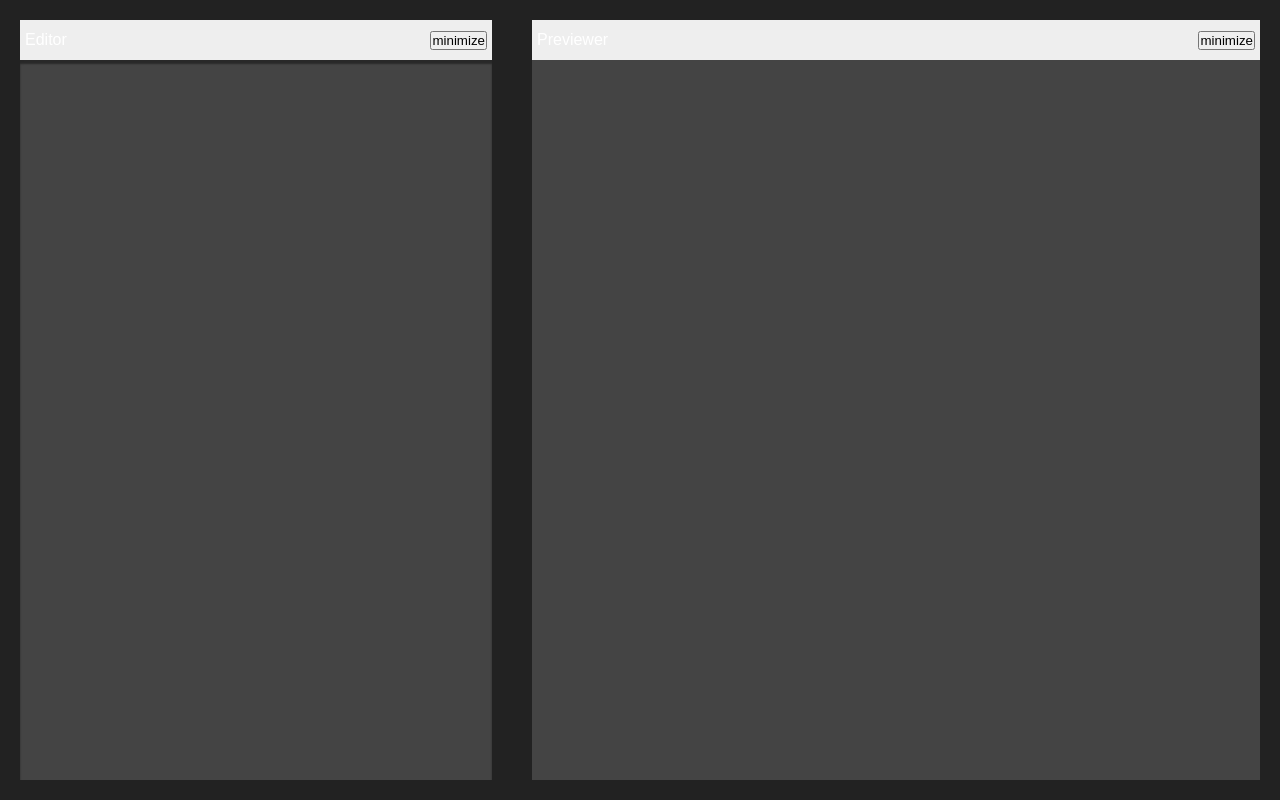
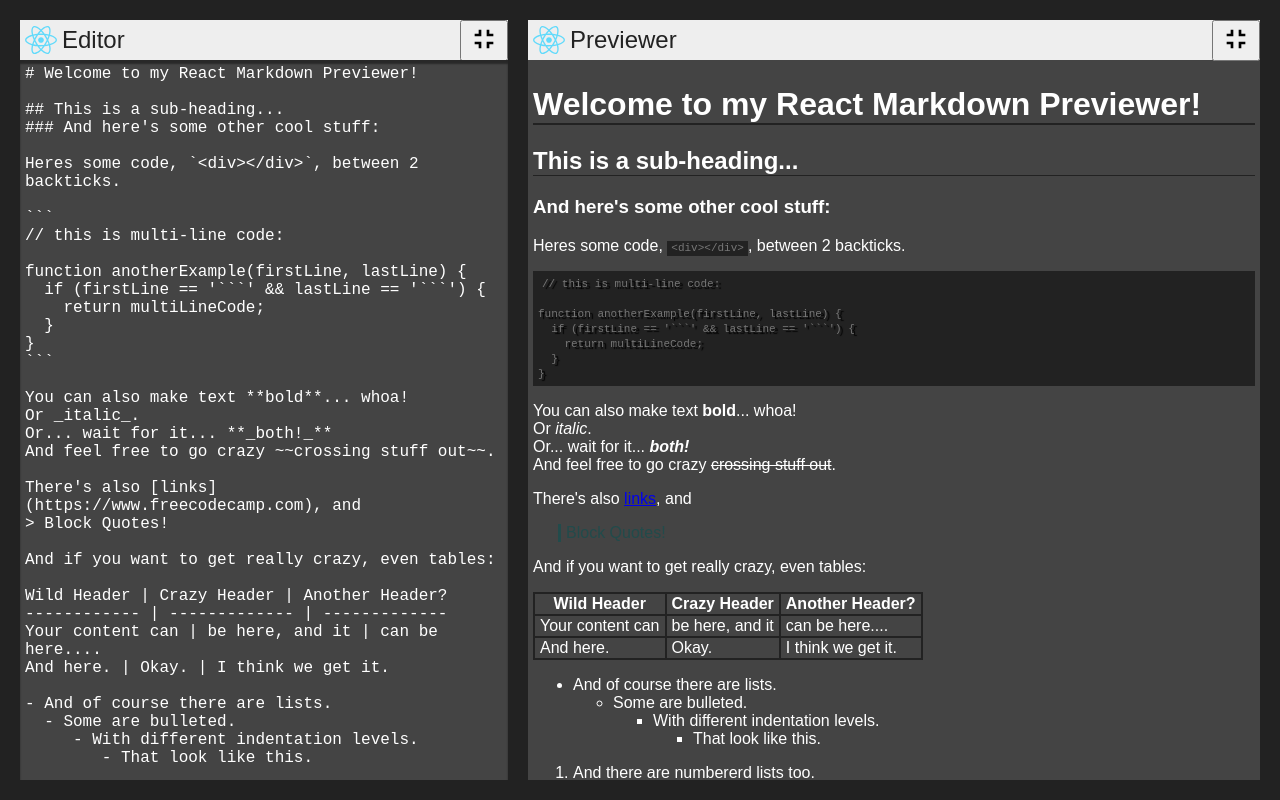
Before and after one commit to sitek94/simple-markdown-previewer, a React (Create React App) app: page / in a window 1280 px wide. Built offline with nearby package versions, Linux system fonts and the light colour scheme.

Commit message:
cleanup and refactor

```diff
--- a/src/App.js
+++ b/src/App.js
@@ -26,7 +26,7 @@ export default function App() {
   };
 
   // Handle textarea input from Editor component
-  const [inputText, setInputText] = useState('');
+  const [inputText, setInputText] = useState(placeholder);
   const handleChange = (e) => {
     setInputText(e.target.value);
   };
@@ -62,3 +62,52 @@ export default function App() {
     </div>
   );
 }
+
+
+const placeholder =
+`# Welcome to my React Markdown Previewer!
+
+## This is a sub-heading...
+### And here's some other cool stuff:
+
+Heres some code, \`<div></div>\`, between 2 backticks.
+
+\`\`\`
+// this is multi-line code:
+
+function anotherExample(firstLine, lastLine) {
+  if (firstLine == '\`\`\`' && lastLine == '\`\`\`') {
+    return multiLineCode;
+  }
+}
+\`\`\`
+
+You can also make text **bold**... whoa!
+Or _italic_.
+Or... wait for it... **_both!_**
+And feel free to go crazy ~~crossing stuff out~~.
+
+There's also [links](https://www.freecodecamp.com), and
+> Block Quotes!
+
+And if you want to get really crazy, even tables:
+
+Wild Header | Crazy Header | Another Header?
+------------ | ------------- | -------------
+Your content can | be here, and it | can be here....
+And here. | Okay. | I think we get it.
+
+- And of course there are lists.
+  - Some are bulleted.
+     - With different indentation levels.
+        - That look like this.
+
+
+1. And there are numbererd lists too.
+1. Use just 1s if you want!
+1. But the list goes on...
+- Even if you use dashes or asterisks.
+* And last but not least, let's not forget embedded images:
+
+
+`
--- a/src/Editor.js
+++ b/src/Editor.js
@@ -1,5 +1,4 @@
 import React from 'react';
-import PropTypes from 'prop-types';
 
 import Panel from './Panel';
 
@@ -10,8 +9,3 @@ export default function Editor({ inputText, onChange, ...props }) {
     </Panel>
   );
 }
-
-Editor.propTypes = {
-  inputText: PropTypes.string.isRequired,
-  onChange: PropTypes.func.isRequired
-}
--- a/src/Panel.js
+++ b/src/Panel.js
@@ -1,25 +1,25 @@
 import React from 'react';
-import PropTypes from 'prop-types';
 
-function Panel({ label, isMaximized, onIconClick, children, className }) {
+import { FaReact } from 'react-icons/fa';
+import { MdFullscreen, MdFullscreenExit } from 'react-icons/md';
+
+function Toolbar({ isMaximized, label, onResizeIconClick }) {
   return (
-    <div className={`Panel ${className}`} >
-      <div className="toolbar">
-        <div className="label">
-          {label}
-        </div>
-        <button onClick={onIconClick}>{isMaximized ? "minimize" : "maximize"}</button>
-      </div>
+    <div className="Toolbar">
+      <FaReact className="logo" />
+      <div className="label"> {label}</div>
+      <button className="button" onClick={onResizeIconClick}>
+        {isMaximized ? <MdFullscreenExit /> : <MdFullscreen />}
+      </button>
+    </div>
+  );
+}
+
+export default function Panel({ children, ...props }) {
+  return (
+    <div className="Panel">
+      <Toolbar {...props} />
       {children}
     </div>
   );
 }
-
-Panel.propTypes = {
-  isMaximized: PropTypes.bool.isRequired,
-  onIconClick: PropTypes.func.isRequired,
-  label: PropTypes.string,
-  children: PropTypes.node,
-};
-
-export default Panel;
--- a/src/Previewer.js
+++ b/src/Previewer.js
@@ -1,19 +1,21 @@
 import React from 'react';
 import PropTypes from 'prop-types';
+import './markdown-style.scss';
 
 import Panel from './Panel';
 import marked from 'marked';
 
 marked.setOptions({
   breaks: true,
-  gfm: true,
 });
+
+const renderer = new marked.Renderer();
 
 // Parses the text that that it gets from props as originalText
 // and then renders output
 export default function Previewer({ originalText, ...props }) {
   function createMarkup() {
-    return { __html: marked(originalText) };
+    return { __html: marked(originalText, renderer) };
   }
   return (
     <Panel {...props} label="Previewer" className="Previewer">
--- /dev/null
+++ b/src/markdown-style.scss
@@ -0,0 +1,40 @@
+// MARKDOWN STYLES
+blockquote {
+    border-left: 3px solid #224B4B;
+    color: #224B4B;
+    padding-left: 5px;
+    margin-left: 25px;
+  }
+
+  code {
+    background: #222;
+    color: #777;
+    padding: 1px 4px 2px 4px;
+    font-size: 11px;
+  }
+
+  pre {
+    background: #222;
+    padding: 5px 0 5px 5px;
+    code {
+      text-shadow: 3px 2px 1px black;
+    }
+  }
+
+  h1 {
+    border-bottom: 2px solid #222;
+  }
+
+  h2 {
+    border-bottom: 1px solid #222;
+  }
+
+  table {
+    border-collapse: collapse;
+  }
+
+  td, th {
+    border: 2px solid #222;
+    padding-left: 5px;
+    padding-right: 5px;
+  }
--- a/src/style.scss
+++ b/src/style.scss
@@ -1,90 +1,113 @@
-$grey-1: #eee;
-$grey-8: #444;
-$grey-9: #222;
-$white: #fff;
+:root {
+  --grey-1: #eee;
+  --grey-8: #444;
+  --grey-9: #222;
+  --white: #fff;
 
-$inner-shadow: inset 0px 4px 2px 0px rgba(0, 0, 0, 0.42);
-$default-font-size: 16px;
+  --inner-shadow: inset 0px 4px 2px 0px rgba(0, 0, 0, 0.42);
+  --default-font-size: 16px;
+
+  --spacing-1: 5px;
+  --spacing-2: 10px;
+  --spacing-3: 20px;
+}
 
 * {
-  margin: 0;
-  padding: 0;
   box-sizing: inherit;
 }
 
 html {
   box-sizing: border-box;
-  font-family: source-code-pro, Menlo, Monaco, Consolas, 'Courier New',
-  monospace;
 }
 
+body {
+  margin: 0;
+}
+
+// Main app container
 .App {
   font-family: sans-serif;
+  color: var(--white);
+  background-color: var(--grey-9);
+
+  // Main layout
   height: 100vh;
-
-  color: $white;
-  background-color: $grey-9;
-
   display: grid;
+  gap: var(--spacing-3);
+  padding: var(--spacing-3);
   grid-template-rows: 2fr 3fr;
 
+  // On smaller screens display panel vertically
   @media (min-width: 600px) {
     grid-template-rows: auto;
     grid-template-columns: 2fr 3fr;
   }
+}
 
 
+// Markup container (Previewer component)
+.markup {
+  width: 100%;
+  height: 100%;
+  padding: var(--spacing-1);
+  word-break: break-word;
+  overflow-y: scroll;
 }
 
-/* === PANEL === */
+// Textarea style (Editor component)
+.textarea {
+  width: 100%;
+  height: 100%;
+  padding: var(--spacing-1);
+
+  color: var(--white);
+  background-color: var(--grey-8);
+  box-shadow: var(--inner-shadow);
+  font-size: var(--default-font-size);
+
+  outline: none;
+  resize: none;
+  border: none;
+}
+
+// Panel - base component for both Previewer and Editor components
 .Panel {
-  margin: 20px;
-  background-color: $grey-8;
-
+  background-color: var(--grey-8);
+  height: 100%;
 
   display: grid;
   grid-template-rows: 40px 1fr;
 
+  // Prevent text from overlapping when too much text
+  overflow: hidden;
+}
 
-  .toolbar {
-    color: $white;
-    background-color: $grey-1;
-    display: flex;
-    justify-content: space-between;
-    align-items: center;
-    padding: 0 5px;
+// Toolbar displayed at the top of Panel component
+.Toolbar {
+  color: var(--white);
+  background-color: var(--grey-1);
 
-    .label {
+  display: flex;
+  justify-content: space-between;
+  align-items: center;
 
+  .logo {
+    margin: 0 var(--spacing-1);
+    color: #61dafb;
+    font-size: 32px;
+  }
+
+  .label {
+    color: var(--grey-9);
+    font-size: 24px;
+
+    // Nice trick to align it to the left
+    margin-right: auto;
+  }
+
+  .button {
+    & > svg {
+        font-size: 32px;
     }
   }
-
-  .body {
-  }
 }
-
-.Previewer {
-  .markup {
-    padding: 10px;
-    word-break: break-word;
-
-  }
-}
-
-.Editor {
-  .textarea {
-    width: 100%;
-    height: 100%;
-    padding: 10px;
-
-    color: $white;
-    background-color: $grey-8;
-    box-shadow: $inner-shadow;
-    font-size: $default-font-size;
-
-
-    outline: none;
-    resize: none;
-    border: none;
-  }
-}
```
